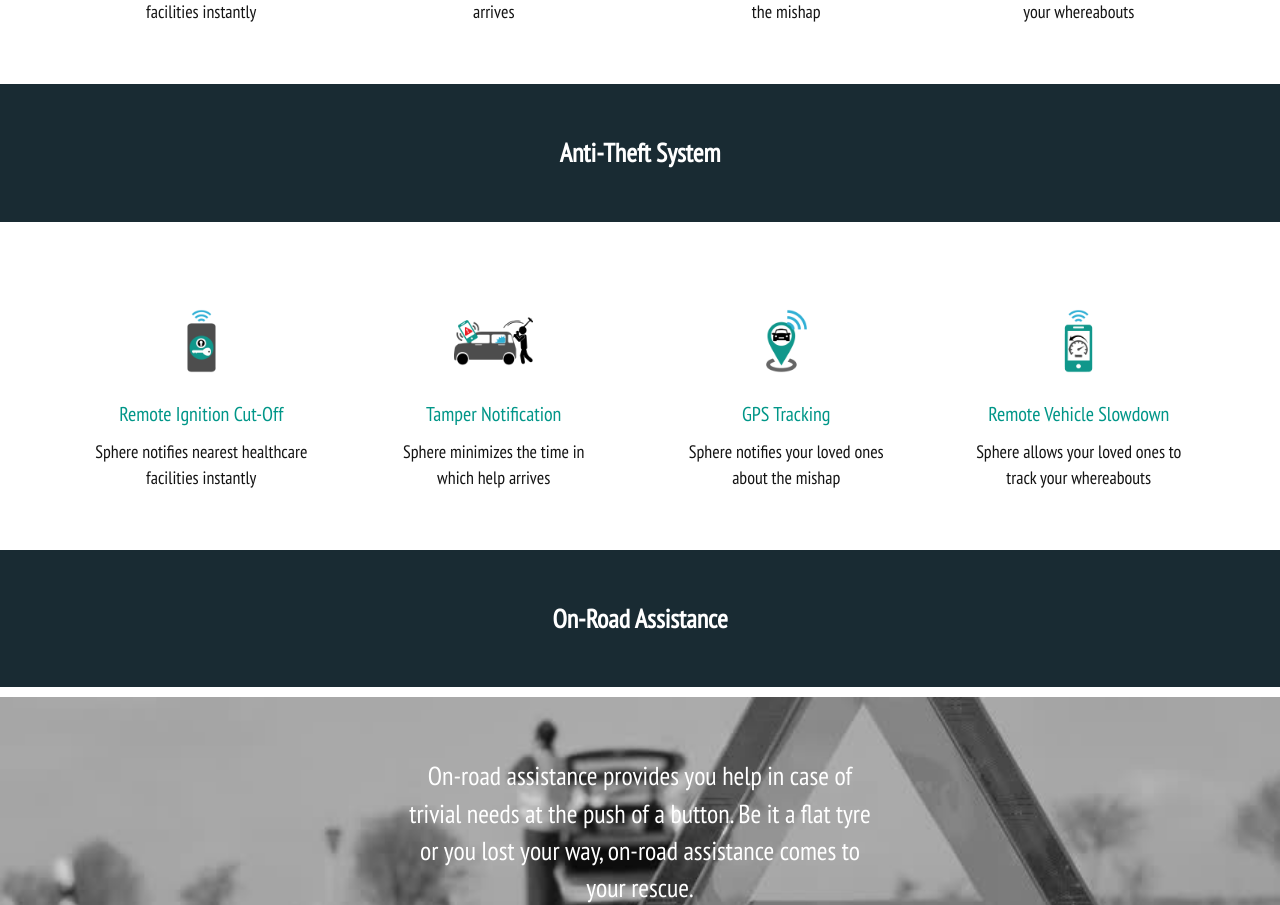
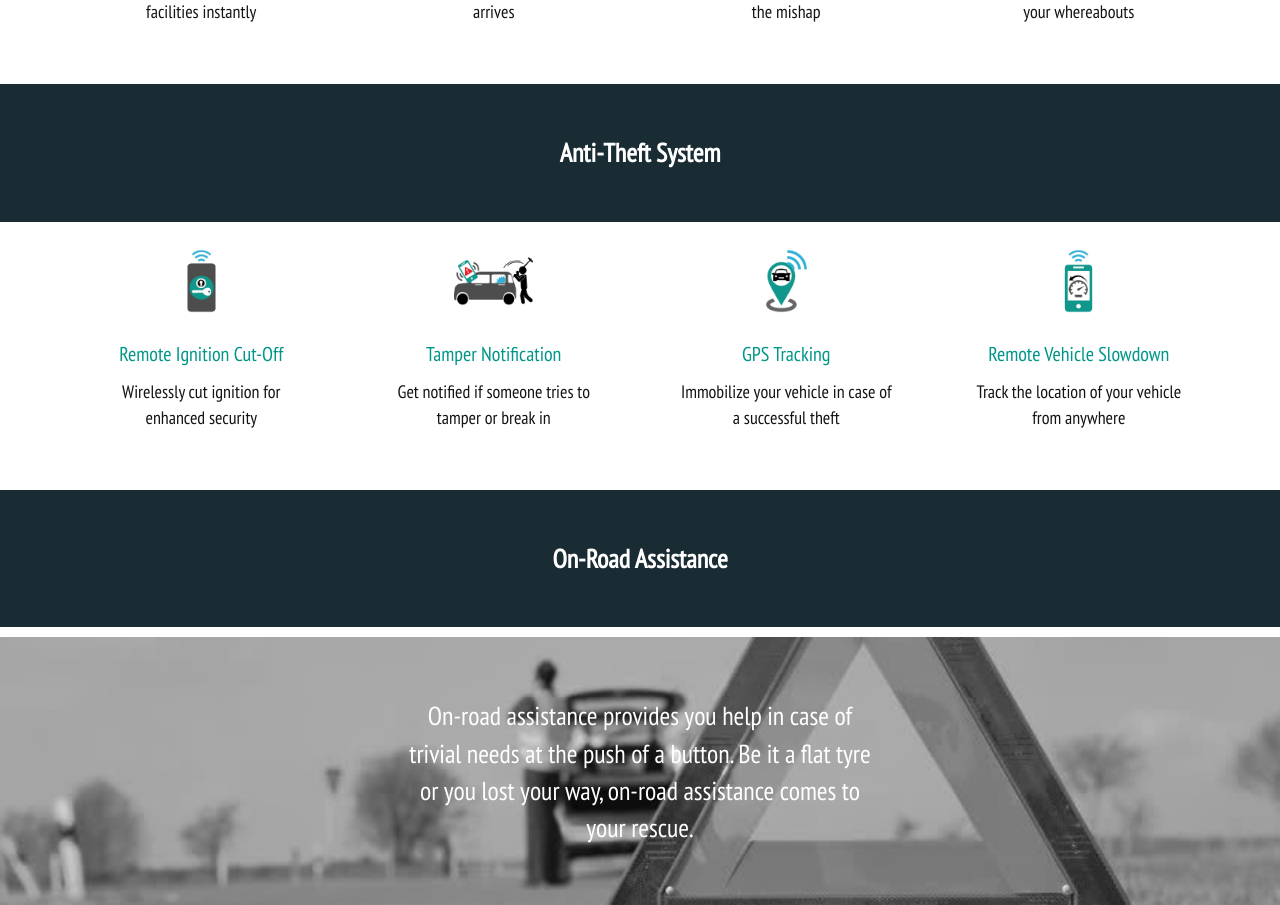
Before and after one commit to codron95/invendor, a Django app: template templates/index.html in a window 1280 px wide; the page is wider, and only the part inside the window is pictured. Shown: the part 2051-2956 px from the top of that part. Run offline with Django 3.2, Linux system fonts and the light colour scheme; the template is opened without the code that fills it, so the values that code supplies are empty; some libraries are stand-ins or nearby versions.

Commit message:
fixed anti theft

```diff
--- a/templates/index.html
+++ b/templates/index.html
@@ -192,16 +192,16 @@
     </p>
 
     <div class="container container-features">
-        <div class="row wow fadeIn shift-down-60">
+        <div class="row">
             <div class="col-lg-3 col-md-3 padded-50 col-about center-align">
-                <img src="{% static "res/features/remote_ignit-02.png" %}" class="img-sub-cat" />
+                <img src="res/features/remote_ignit-02.png" class="img-sub-cat" />
                 <div class="about-content center-align">
                     <p class="center-align">
                         <span class="font font-green font-smd">Remote Ignition Cut-Off</span>
                     </p>
                     <p class="center-align">
                         <span class="font font-black font-sm">
-                             Sphere notifies nearest healthcare facilities instantly
+                             Wirelessly cut ignition for enhanced security
                         </span>
                     </p>
 
@@ -209,14 +209,14 @@
             </div>
 
             <div class="col-lg-3 col-md-3 padded-50 col-about center-align">
-                <img src="{% static "res/features/tamp_notify.png" %}" class="img-sub-cat" />
+                <img src="res/features/tamp_notify.png" class="img-sub-cat" />
                 <div class="about-content center-align">
                     <p class="center-align">
                         <span class="font font-green font-smd">Tamper Notification</span>
                     </p>
                     <p class="center-align">
                             <span class="font font-black font-sm">
-                                Sphere minimizes the time in which help arrives
+                                Get notified if someone tries to tamper or break in
                             </span>
                     </p>
                 </div>
@@ -224,28 +224,28 @@
 
 
             <div class="col-lg-3 col-md-3 padded-50 col-about center-align">
-                <img src="{% static "res/features/gps_track.png" %}" class="img-sub-cat" />
+                <img src="res/features/gps_track.png" class="img-sub-cat" />
                 <div class="about-content center-align">
                     <p class="center-align">
                         <span class="font font-green font-smd">GPS Tracking</span>
                     </p>
                     <p class="center-align">
                         <span class="font font-black font-sm">
-                           Sphere notifies your loved ones about the mishap
+                           Immobilize your vehicle in case of a successful theft
                         </span>
                     </p>
                 </div>
             </div>
 
             <div class="col-lg-3 col-md-3 padded-50 col-about center-align">
-                <img src="{% static "res/features/remote_speed.png" %}" class="img-sub-cat" />
+                <img src="res/features/remote_speed.png" class="img-sub-cat" />
                 <div class="about-content center-align">
                     <p class="center-align">
                         <span class="font font-green font-smd">Remote Vehicle Slowdown</span>
                     </p>
                     <p class="center-align">
                         <span class="font font-black font-sm">
-                           Sphere allows your loved ones to track your whereabouts
+                           Track the location of your vehicle from anywhere
                         </span>
                     </p>
                 </div>
```
